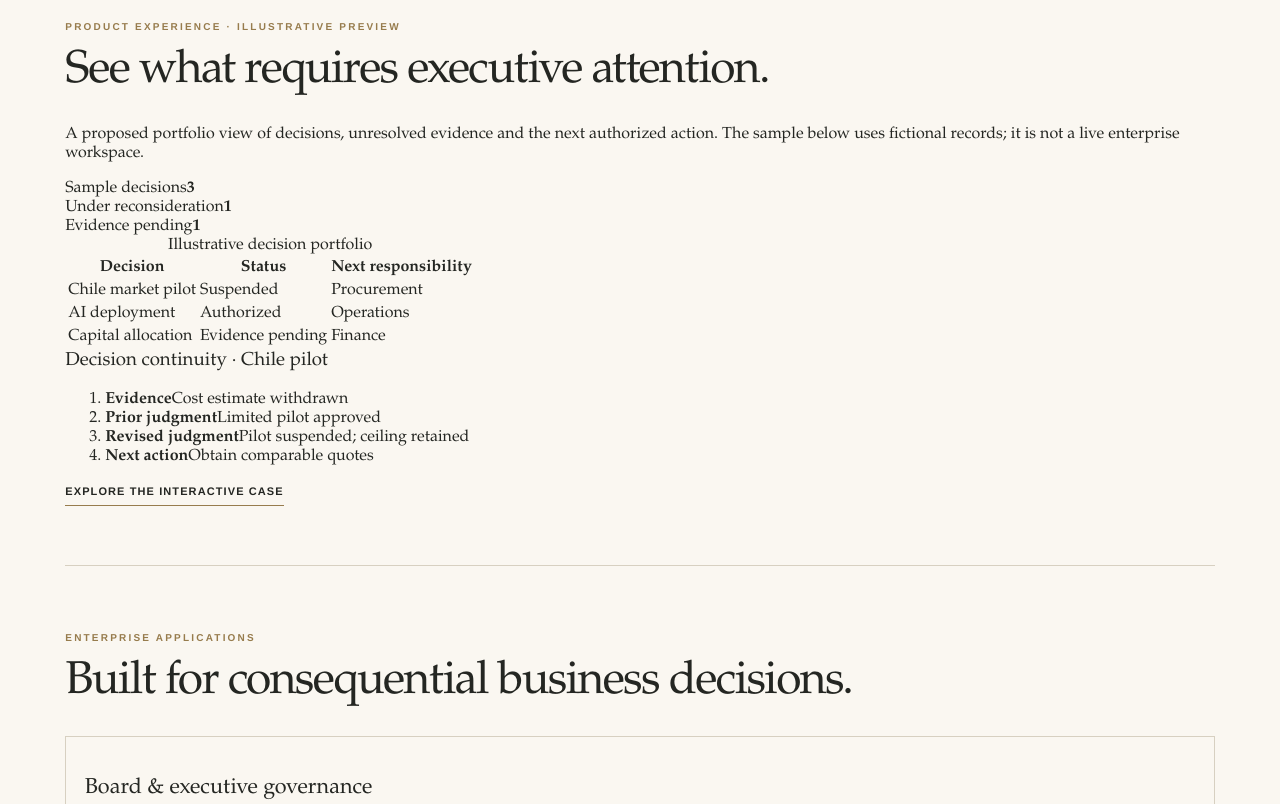
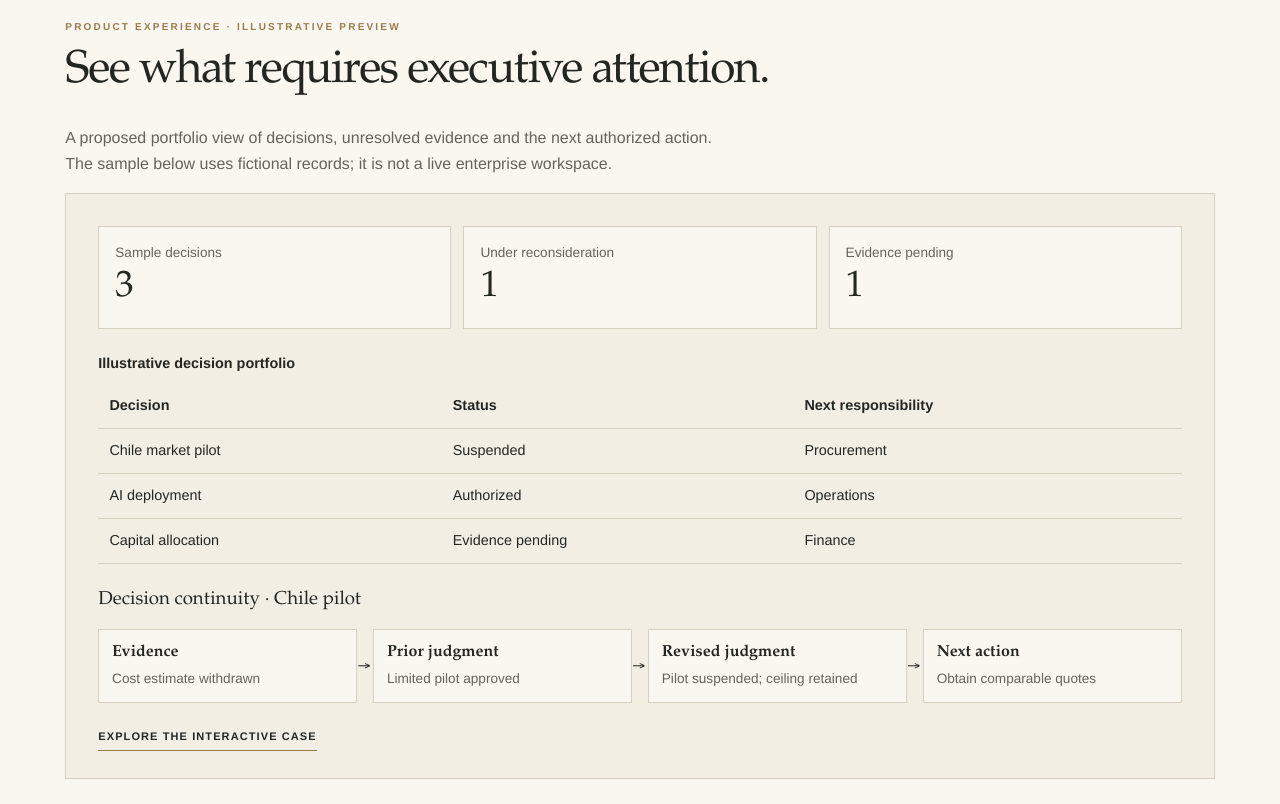
Before and after one commit to felipe1234619/executive-dialectic, a website: page index.html in a window 1280 px wide. Shown: the part 1340-2144 px from the top of the page. Drawn offline with Linux system fonts and the light colour scheme.

Commit message:
Style responsive enterprise preview using institutional design tokens

```diff
--- a/assets/styles.css
+++ b/assets/styles.css
@@ -201,3 +201,24 @@
   .product-grid { grid-template-columns: 1fr; }
   .product-card-example { min-height: 0; }
 }
+
+/* Enterprise readiness preview */
+.enterprise-intro,.enterprise-note{max-width:75ch;color:var(--muted);font:1rem/1.65 var(--sans)}
+.enterprise-note{margin:1.2rem 0 0;font-size:.85rem}
+.enterprise-grid{display:grid;grid-template-columns:repeat(2,minmax(0,1fr));gap:1rem}
+.enterprise-grid .product-card h3{margin-top:0}
+.enterprise-workspace{border:1px solid var(--rule);padding:clamp(1rem,3vw,2rem);background:var(--light)}
+.enterprise-metrics{display:grid;grid-template-columns:repeat(3,minmax(0,1fr));gap:.75rem}
+.enterprise-metrics div{background:var(--ivory);border:1px solid var(--rule);padding:1rem}
+.enterprise-metrics span,.enterprise-graph span{display:block;font:.85rem/1.5 var(--sans);color:var(--muted)}
+.enterprise-metrics strong{display:block;font:2.3rem/1.3 var(--serif)}
+.enterprise-table{overflow-x:auto;margin:1.5rem 0}
+.enterprise-table table{width:100%;border-collapse:collapse;font:.9rem/1.5 var(--sans);text-align:left}
+.enterprise-table caption{text-align:left;font-weight:600;margin-bottom:.6rem}
+.enterprise-table th,.enterprise-table td{padding:.7rem;border-bottom:1px solid var(--rule);vertical-align:top}
+.enterprise-graph{list-style:none;display:grid;grid-template-columns:repeat(4,minmax(0,1fr));gap:1rem;padding:0;margin:0 0 1.5rem}
+.enterprise-graph li{position:relative;border:1px solid var(--rule);background:var(--ivory);padding:.8rem}
+.enterprise-graph li:not(:last-child)::after{content:"→";position:absolute;right:-.85rem;top:40%;color:var(--ink)}
+.enterprise-graph strong{display:block;margin-bottom:.4rem}
+@media(max-width:1100px){.primary-nav{flex-wrap:wrap;gap:14px;justify-content:flex-end}}
+@media(max-width:720px){.primary-nav{justify-content:flex-start}.enterprise-grid,.enterprise-metrics,.enterprise-graph{grid-template-columns:1fr}.enterprise-graph li:not(:last-child)::after{content:"↓";top:auto;bottom:-1rem;right:50%}}
```
